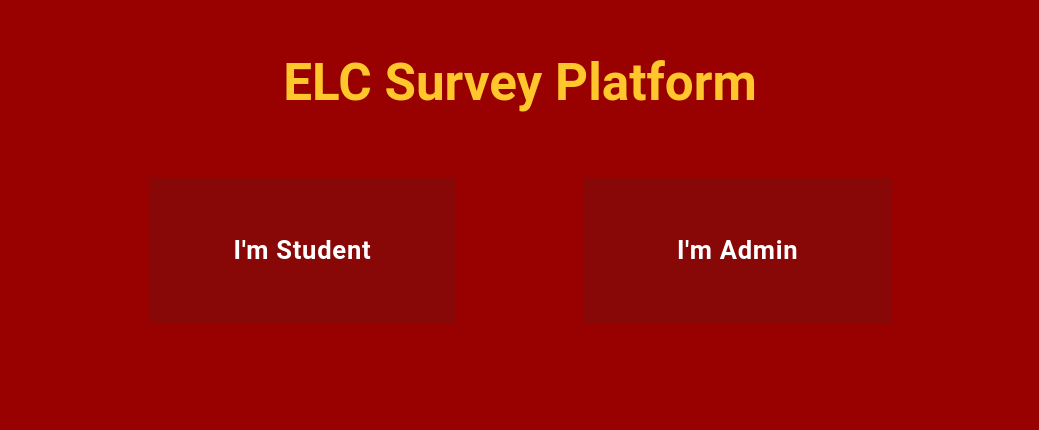
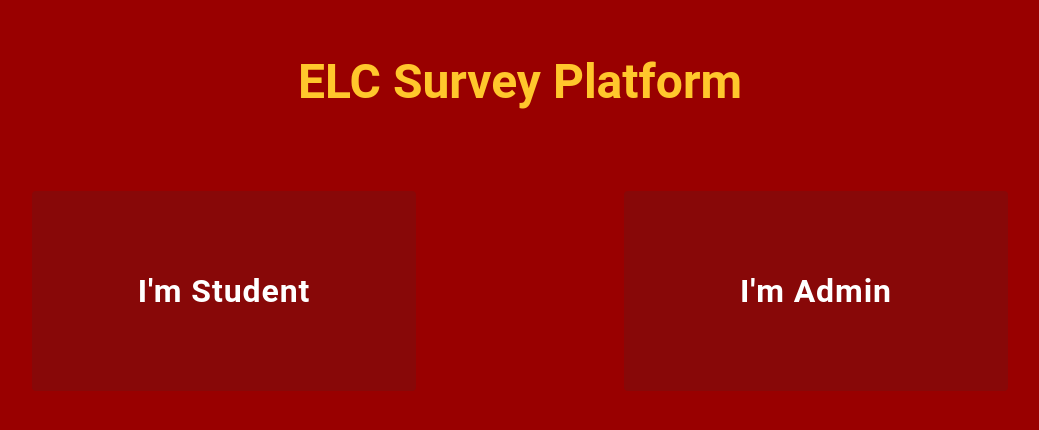
Before and after one commit to yichi-yang/ELC-Survey-Platform, a React (Create React App) app in the folder frontend/: page / in a window 1280 px wide. Shown: the part 160-590 px from the top of the page, without its empty margins (120-1159 px from the left). Built offline with nearby package versions, Linux system fonts and the light colour scheme.

Commit message:
Update front page layout

```diff
--- a/frontend/src/components/StartPage/index.js
+++ b/frontend/src/components/StartPage/index.js
@@ -1,39 +1,63 @@
-import React from 'react';
-import Button from '@material-ui/core/Button';
+import * as React from 'react';
+import { styled } from '@mui/material/styles';
+import Button from '@mui/material/Button';
+import Container from '@mui/material/Container';
+import Grid from '@mui/material/Grid';
 
-export default function StartPage(){
-  const buttonStyle = {
-    backgroundColor:'#880808',
-    boxShadow:'none',
-    color: 'white',
-    padding: '5% 5%',
-    textTransform: 'none',
-    fontSize:'50%',
-    margin: '5vw',
-    fontWeight: 'bold',
-    width:'30%'
-  }
-  return(
-    <div style={{backgroundColor:'#990000', minHeight: '100vh',display:'flex', alignContent: 'center', justifyContent: 'center', fontSize:'4vw', flexDirection:'column', alignItems:'center'}}>
-    <div style={{display:'flex', alignContent: 'center', justifyContent: 'center', flexDirection:'column', alignItems:'center', paddingBottom:'5vh', width:'100%'}}>
-       <div>
-         <strong style={{color:'#FFC72C'}}>ELC Survey Platform</strong>
-      </div>
+const RedButton = styled(Button)({
+  backgroundColor: '#880808',
+  boxShadow: 'none',
+  color: 'white',
+  textTransform: 'none',
+  fontSize: '2rem',
+  margin: 0,
+  fontWeight: 'bold',
+  width: '100%',
+  minHeight: '25vh',
+  '&:hover': {
+    backgroundColor: '#880808'
+  },
+});
 
-      <div style={{width:'80%', display:'flex', justifyContent:'center'}}>
-          <Button variant='contained'
-          style={buttonStyle} href="student">
-            I'm Student
-          </Button>
+export default function StartPage() {
+  return (
+    <div style={{
+      backgroundColor: '#990000',
+      minHeight: '100vh',
+      display: 'flex',
+      alignContent: 'center',
+      justifyContent: 'center',
+      fontSize: '4vw',
+      flexDirection: 'column',
+      alignItems: 'center',
+      paddingLeft: '10vw',
+      paddingRight: '10vw'
+    }}>
+      <Container maxWidth="lg"
+        style={{ paddingBottom: '5vh' }}>
 
-          <Button variant='contained'
-          style={buttonStyle} href="admin">
-            I'm Admin
-          </Button>
+        <Grid container rowSpacing={{ xs: 5, md: 10 }} columnSpacing={{ xs: 5, md: 16, lg: 26 }}>
+          <Grid item xs={12} style={{ textAlign: 'center' }}>
+            <div>
+              <strong style={{ color: '#FFC72C', fontSize: '3rem' }}>ELC Survey Platform</strong>
+            </div>
+          </Grid>
+          <Grid item xs={12} md={6}>
+            <RedButton variant='contained'
+              href="student">
+              I'm Student
+            </RedButton>
+          </Grid>
+          <Grid item xs={12} md={6}>
+            <RedButton variant='contained'
+              href="admin">
+              I'm Admin
+            </RedButton>
+          </Grid>
+        </Grid>
 
-      </div>
+      </Container>
 
-    </div>
     </div>
   );
 }
```
